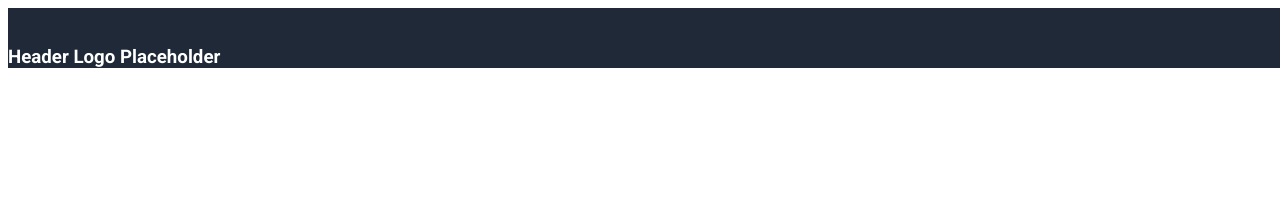
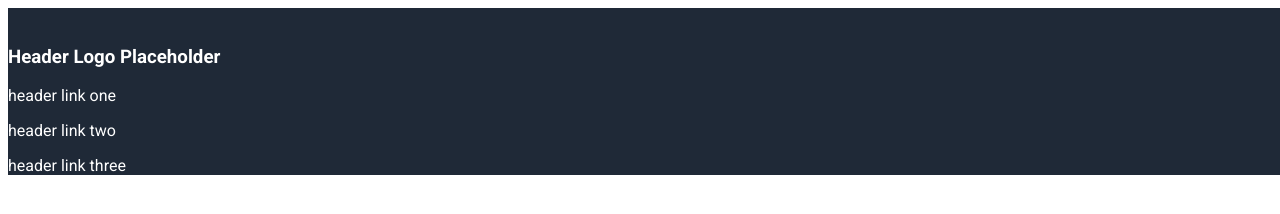
Before and after one commit to hellokristinafaye/Odin, a plain HTML site: page index.html in a window 1280 px wide. Drawn offline with Linux system fonts and the light colour scheme.

Commit message:
header link content added

```diff
--- a/index.html
+++ b/index.html
@@ -21,6 +21,12 @@
                 <!-- paused right here b/c realized they did give us all the specs, so we ought to use them, but it would take a keen eye for detail which I do not have at 9pm lol -->
                 <img src="" alt="" class="Logo">
                 <h1 class="">Header Logo Placeholder</h1>
+
+                <div class="links">
+                    <p class="nav-link">header link one</p>
+                    <p class="nav-link">header link two</p>
+                    <p class="nav-link">header link three</p>
+                </div>
             </nav>
 
             <main class="">
```
